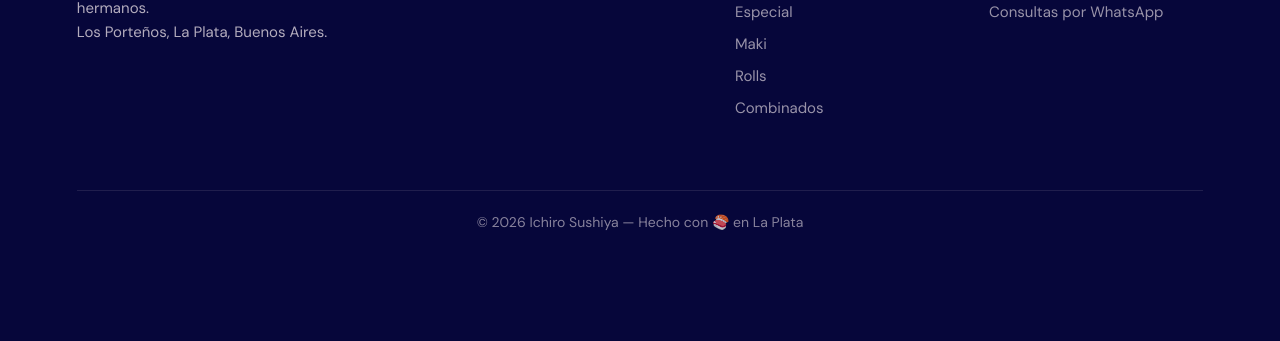
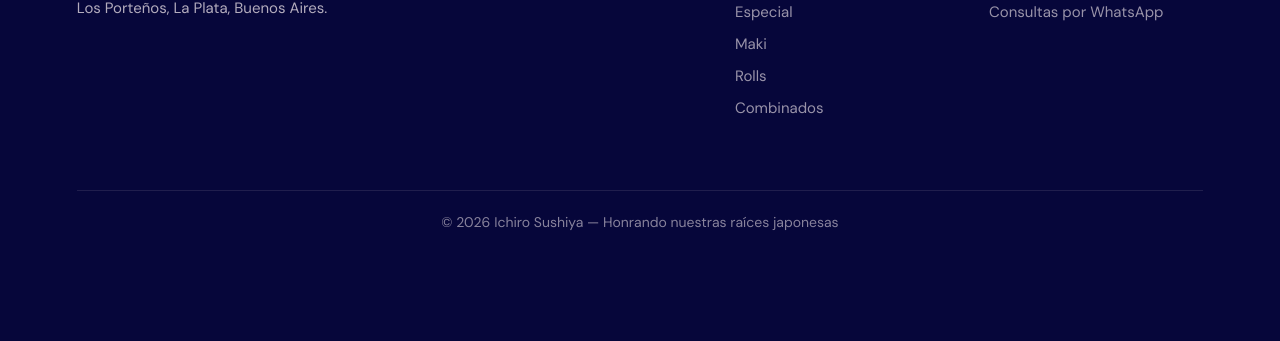
Before and after one commit to ichirosushiya-rgb/ichiro-sushiya, a plain HTML site: page public/index.html in a window 1280 px wide. Shown: the part 4260-4601 px from the top of the page. Drawn offline with Linux system fonts and the light colour scheme; no server answers.

Commit message:
Textos del pie de página
Co-Authored-By: Claude Opus 5.5 <noreply@anthropic.com>

```diff
--- a/public/index.html
+++ b/public/index.html
@@ -284,7 +284,7 @@
   <div class="pie-grid">
     <div class="pie-marca">
       <a class="marca" href="#"><span class="koi-mini" aria-hidden="true"></span>Ichiro Sushiya</a>
-      <p>Sushi y pokes hechos por dos hermanos.<br>Los Porteños, La Plata, Buenos Aires.</p>
+      <p><br>Los Porteños, La Plata, Buenos Aires.</p>
     </div>
     <div>
       <h3>Contacto</h3>
@@ -306,7 +306,7 @@
       </ul>
     </div>
   </div>
-  <p class="pie-copy">© <span id="anio">2026</span> Ichiro Sushiya — Hecho con 🍣 en La Plata</p>
+  <p class="pie-copy">© <span id="anio">2026</span> Ichiro Sushiya — Honrando nuestras raíces japonesas</p>
 </footer>
 <a class="wa-flota js-wa" id="wa-flota" href="#" target="_blank" rel="noopener" aria-label="Escribinos por WhatsApp"><svg><use href="#i-wa"/></svg></a>
 
```
